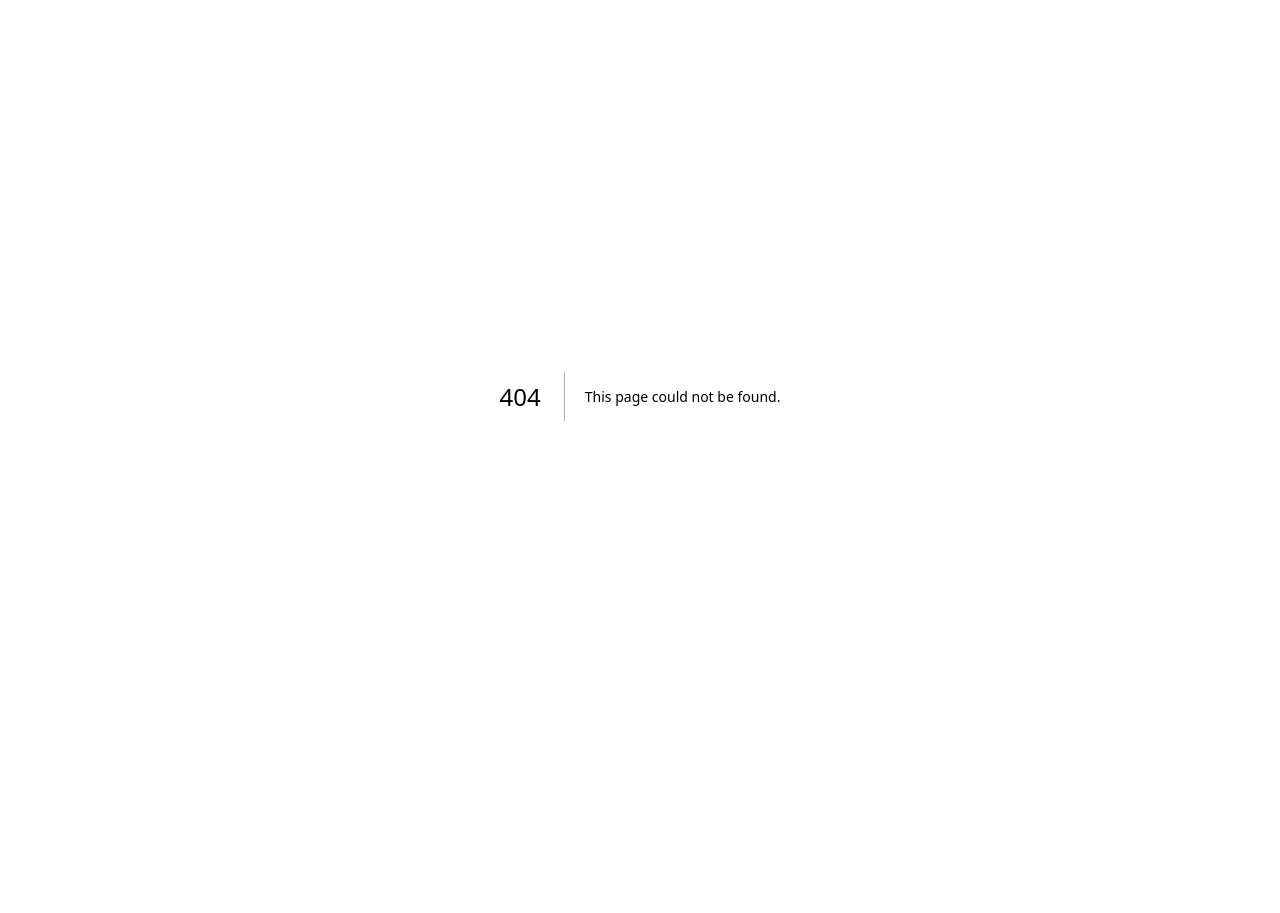
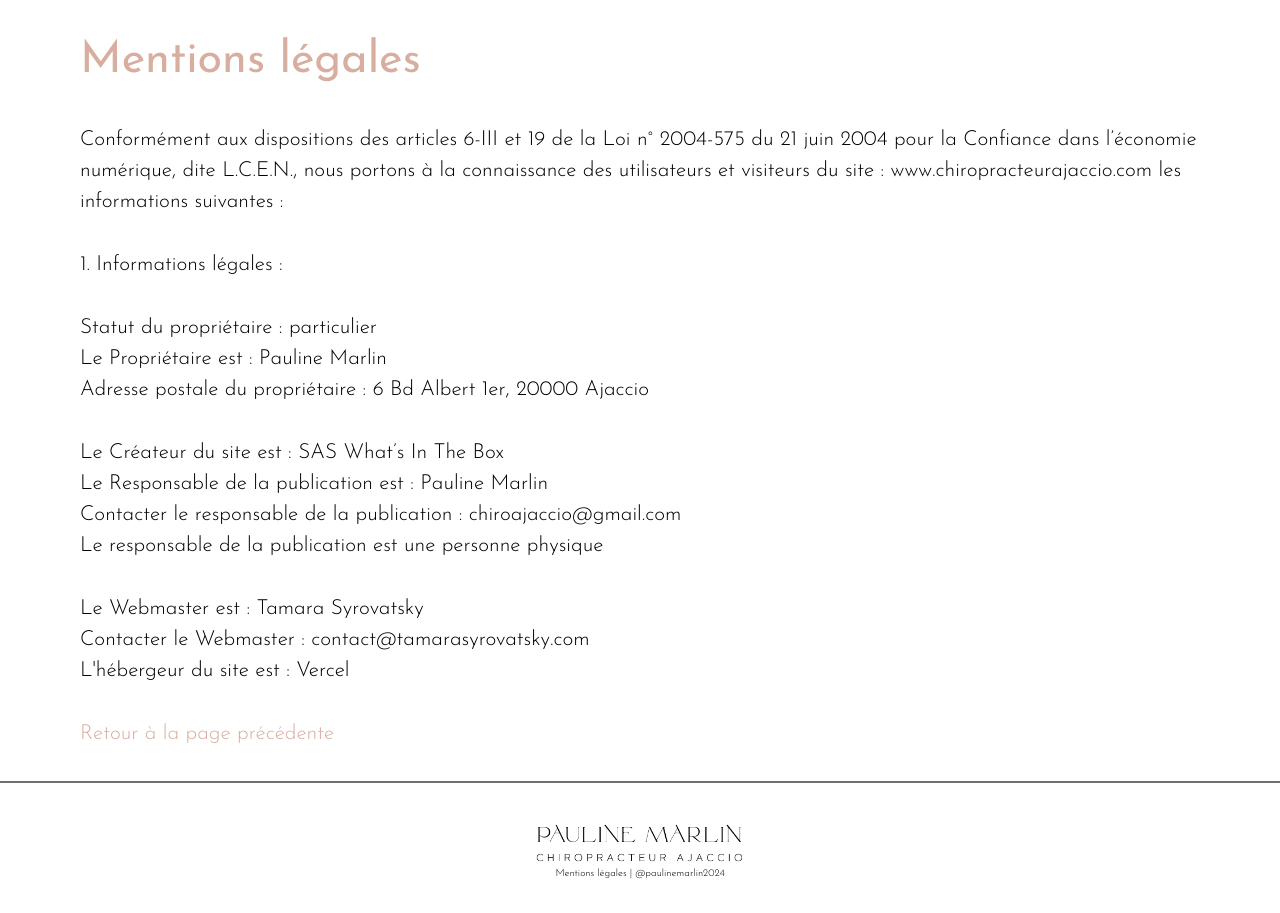
Before and after one commit to MisterPingouin/chiropracteur, a Next.js app: page /mentions-legales in a window 1280 px wide. Before the commit this address had no page. Shown: the part 140-1053 px from the top of the page. Before the commit the page ends 937 px from the top, so only its background shows below. Built offline with nearby package versions, Linux system fonts and the light colour scheme.

Commit message:
footer and mention legale page done

```diff
--- a/src/app/components/Footer/Footer.tsx
+++ b/src/app/components/Footer/Footer.tsx
@@ -7,8 +7,21 @@ import Link from "next/link";
 const Footer = () => {
     return (
       <>
-      <footer className="font-body">
-
+      <footer className="font-body flex-col justify-center items-center">
+      <div className="w-full h-0.5 bg-borderColor"></div>
+      <div className="flex flex-col items-center">
+ <Image
+                src="/images/logo.png"
+                width={210}
+                height={38}
+                alt="Logo"
+                className="w-[210px] h-auto mt-10"
+              />
+              <div className="flex mb-8">
+          <Link href="/mentions-legales" className="text-12px font-light text-black mt-0.5">
+          Mentions légales | @paulinemarlin2024          </Link>
+          </div>
+ </div>
       </footer>
 
       </>
--- a/src/app/components/Header/MenuBurger.tsx
+++ b/src/app/components/Header/MenuBurger.tsx
@@ -3,18 +3,21 @@
 import React, { useState, useCallback, MouseEvent } from "react";
 import { motion } from "framer-motion";
 import MenuButton from "./MenuButton";
+import { usePathname } from "next/navigation";
 
 const MenuBurger: React.FC = () => {
   const [isOpen, setIsOpen] = useState(false);
   const [isAnimating, setIsAnimating] = useState(false);
   const [scrollTarget, setScrollTarget] = useState<string | null>(null);
+  const pathname = usePathname();
 
   const toggleMenu = useCallback(() => {
+    if (pathname === "/mentions-legales") return;
     if (isOpen) {
       setIsAnimating(true);
     }
     setIsOpen(!isOpen);
-  }, [isOpen]);
+  }, [isOpen, pathname]);
 
   const handleAnimationComplete = () => {
     setIsAnimating(false);
--- /dev/null
+++ b/src/app/mentions-legales/page.tsx
@@ -0,0 +1,32 @@
+"use client";
+
+import Link from "next/link";
+
+const MentionsLegales = () => {
+  return (
+    <div className="text-17px lg:text-20px font-light px-8 lg:px-20 lg:leading-31px">
+      <h1 className="text-26px lg:text-45px font-medium text-customTitle py-12">Mentions légales</h1>
+      <p>
+        Conformément aux dispositions des articles 6-III et 19 de la Loi n° 2004-575 du 21 juin 2004 pour la Confiance dans l’économie numérique, dite L.C.E.N., nous portons à la connaissance des utilisateurs et visiteurs du site : www.chiropracteurajaccio.com les informations suivantes :
+      </p>
+      <h2 className="py-8">1. Informations légales :</h2>
+      <p>Statut du propriétaire : particulier</p>
+      <p>Le Propriétaire est : Pauline Marlin</p>
+      <p>Adresse postale du propriétaire : 6 Bd Albert 1er, 20000 Ajaccio</p>
+      <p className="pt-8">Le Créateur du site est : SAS What’s In The Box</p>
+      <p>Le Responsable de la publication est : Pauline Marlin</p>
+      <p>Contacter le responsable de la publication : chiroajaccio@gmail.com</p>
+      <p>Le responsable de la publication est une personne physique</p>
+      <p className="pt-8">Le Webmaster est : Tamara Syrovatsky</p>
+      <p>Contacter le Webmaster : contact@tamarasyrovatsky.com</p>
+      <p>L'hébergeur du site est : Vercel</p>
+      <div className="pt-8 mb-8">
+        <Link href="/" className="text-customTitle hover:text-customHover">
+          Retour à la page précédente
+        </Link>
+      </div>
+    </div>
+  );
+};
+
+export default MentionsLegales;
--- a/src/app/page.tsx
+++ b/src/app/page.tsx
@@ -286,15 +286,6 @@ chiroajaccio@gmail.com
           alt="Map pauline Chiropracteur Ajaccio"
           className="hidden w-full h-auto lg:block mt-20"
         />
- <div className="hidden lg:flex flex-col">
- <Image
-                src="/images/logo.png"
-                width={210}
-                height={38}
-                alt="Logo"
-                className="w-[210px] h-auto mt-14 pb-6"
-              />
- </div>
  </div>
       </main>
     </div>
--- a/tailwind.config.ts
+++ b/tailwind.config.ts
@@ -13,6 +13,7 @@ const config: Config = {
         title: ['var(--font-cormorant)', 'serif'],
       },
       fontSize: {
+        '12px' : '0.63rem',
         '17px' : '1.063rem',
         '21px' : '1.313rem',
         '20px' : '1.3rem',
```
